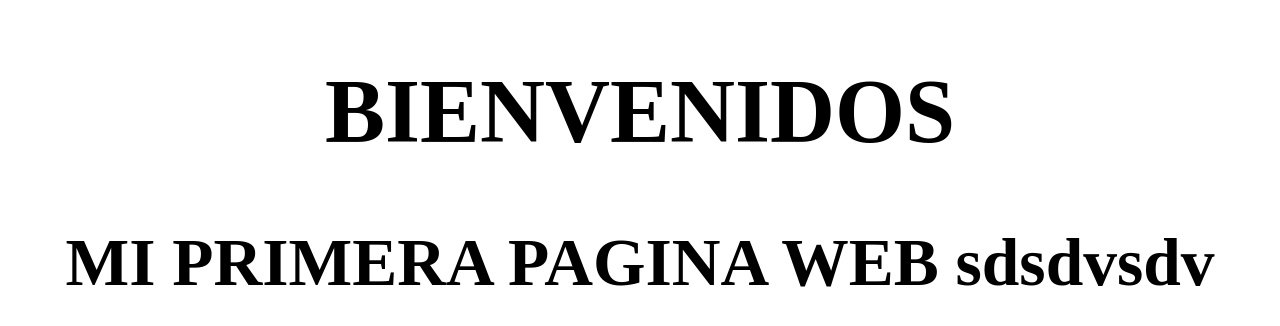
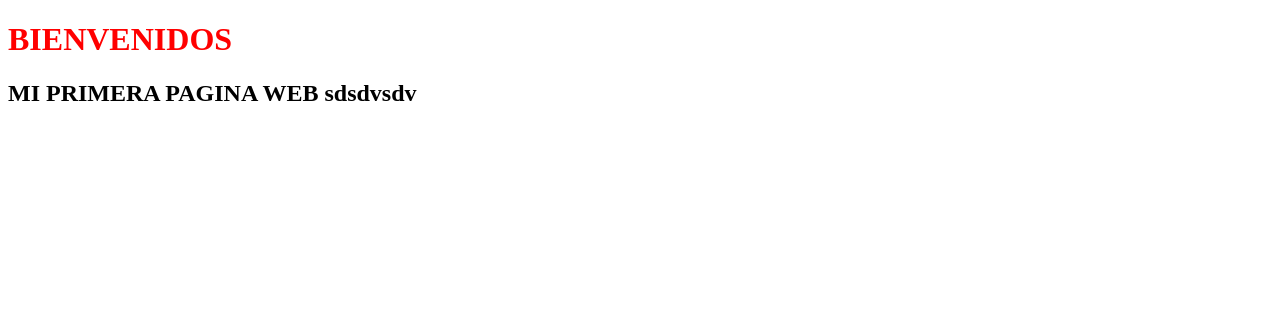
Before and after one commit to pabloestrada64/MiPrimerRepositorio, a plain HTML site: page index.html in a window 1280 px wide. Drawn offline with Linux system fonts and the light colour scheme.

Commit message:
proyecto inicial-add estilos al titulo

```diff
--- a/Style.css
+++ b/Style.css
@@ -1,11 +1,14 @@
-.titulo{
-    background: papayawhip;
+.titulo {
+  background: papayawhip;
 }
-.subtitulo{
-    background: blue;
-    color: black;
-    font-size: 20px;
+.subtitulo {
+  background: blue;
+  color: black;
+  font-size: 20px;
 }
-.fondo{
-    background:white;
+.fondo {
+  background: white;
 }
+h1 {
+  color: red;
+}
--- a/index.html
+++ b/index.html
@@ -1,21 +1,14 @@
 <!DOCTYPE html>
-<html lang="en">
-<head>
-    <meta charset="UTF-8">
-    <meta http-equiv="X-UA-Compatible" content="IE=edge">
-    <meta name="viewport" content="width=device-width, initial-scale=1.0">
+<html lang="es">
+  <head>
+    <meta charset="UTF-8" />
+    <meta http-equiv="X-UA-Compatible" content="IE=edge" />
+    <meta name="viewport" content="width=device-width, initial-scale=1.0" />
+    <link rel="stylesheet" href="./Style.css" />
     <title>Proyecto</title>
-    <style>
-        body{
-            font-size: 45px;
-        }
-    </style>
-</head>
-<body>
-    <CENTER>
+  </head>
+  <body>
     <h1>BIENVENIDOS</h1>
-    <CENTER>
     <h2>MI PRIMERA PAGINA WEB sdsdvsdv</h2>
-
-</body>
+  </body>
 </html>
```
